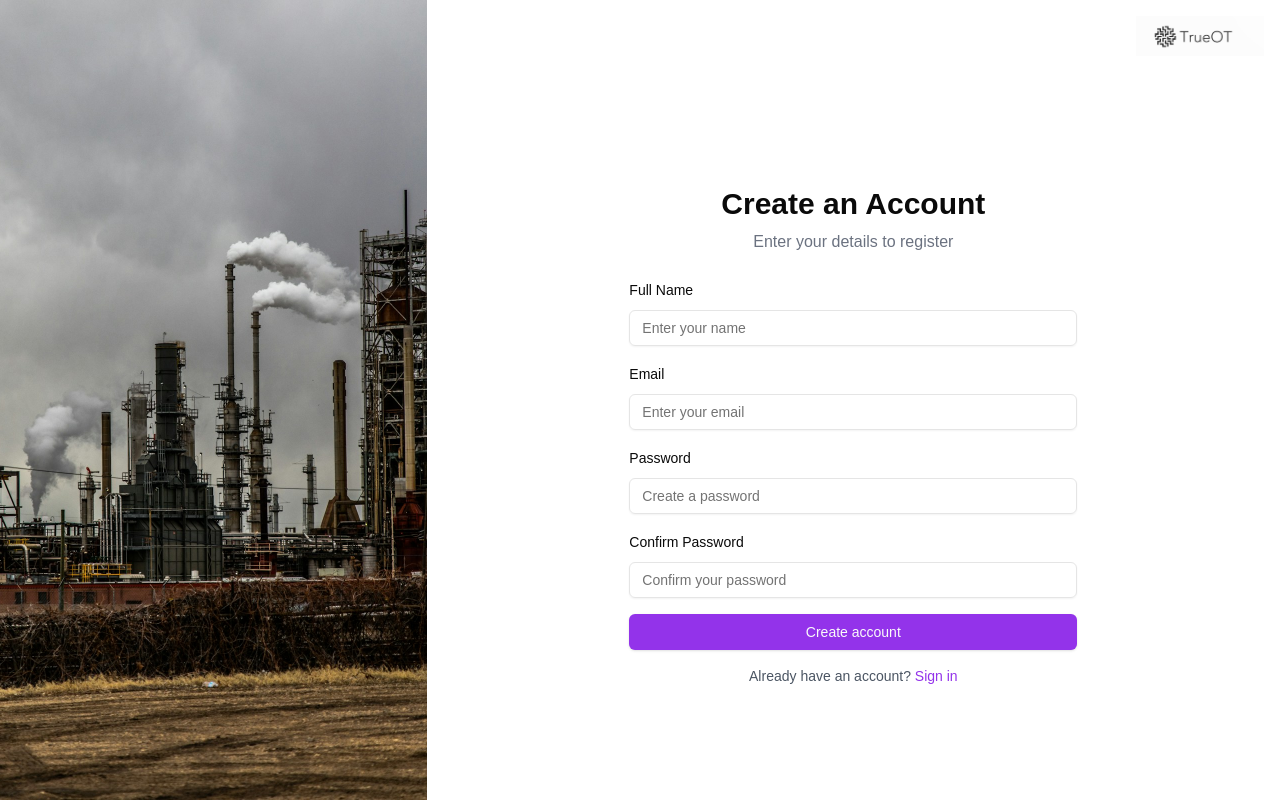
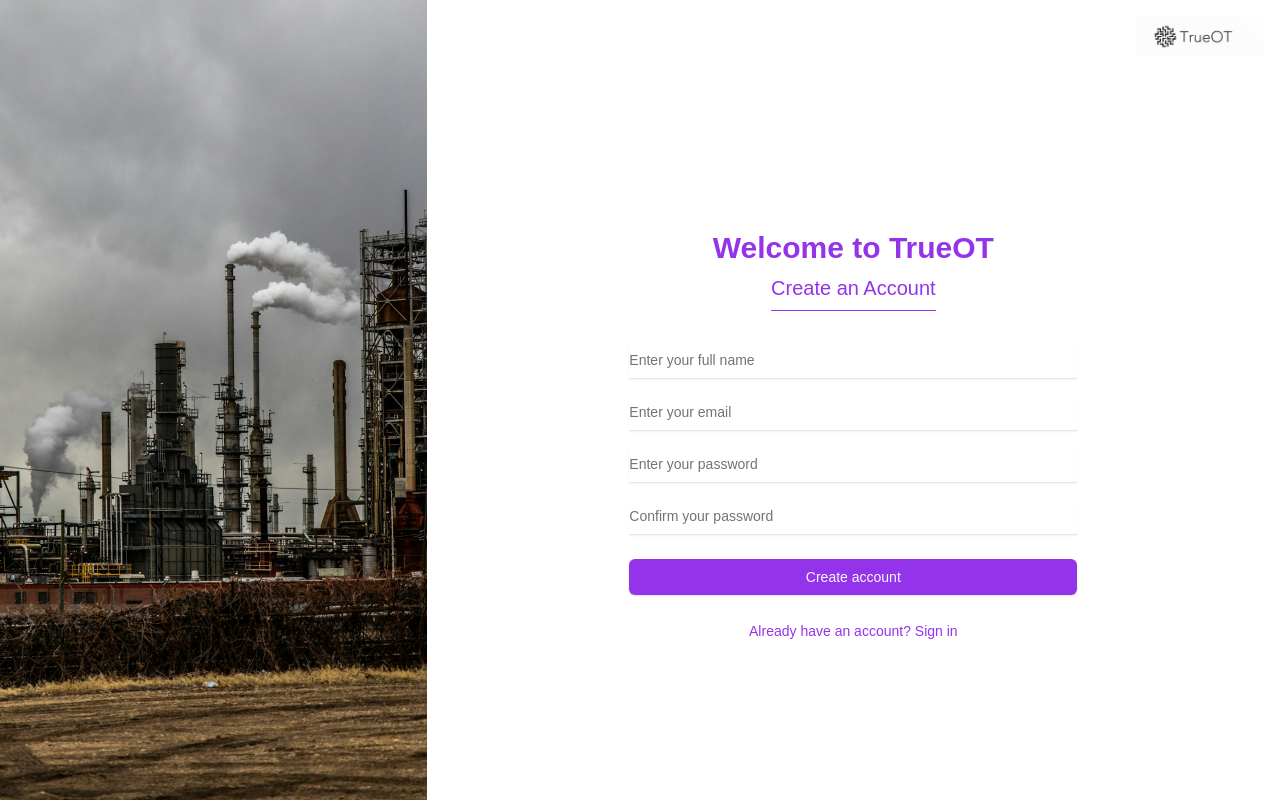
Before and after one commit to TrueOT/TrueOT, a Next.js app: page /register in a window 1280 px wide. Built offline with nearby package versions, Linux system fonts and the light colour scheme.

Commit message:
Old Rigester style

```diff
--- a/app/register/page.tsx
+++ b/app/register/page.tsx
@@ -54,7 +54,6 @@
         />
       </div>
 
-
       {/* Right side - Registration Form */}
       <div className="flex flex-1 flex-col bg-white">
         {/* Logo */}
@@ -68,84 +67,79 @@
 
         {/* Registration Form */}
         <div className="flex flex-1 items-center justify-center px-8">
-          <div className="w-full max-w-md space-y-6">
+          <div className="w-full max-w-md space-y-8">
             {/* Welcome Text */}
             <div className="space-y-2 text-center">
-              <h1 className="text-3xl font-bold">Create an Account</h1>
-              <p className="text-gray-500">Enter your details to register</p>
+              <h1 className="text-3xl font-semibold text-purple-600">Welcome to TrueOT</h1>
+              <h2 className="text-xl text-purple-600 border-b border-purple-600 pb-2 inline-block">Create an Account</h2>
             </div>
 
-            <form onSubmit={onSubmit} className="space-y-4">
-              <div className="space-y-2">
-                <label htmlFor="name" className="text-sm font-medium">
-                  Full Name
-                </label>
+            {error && (
+              <div className="bg-red-50 text-red-600 p-3 rounded-md text-sm">
+                {error}
+              </div>
+            )}
+
+            <form onSubmit={onSubmit} className="space-y-6">
+              <div className="space-y-4">
+                <div>
                   <Input
                     id="name"
                     name="name"
                     type="text"
-                  placeholder="Enter your name"
+                    placeholder="Enter your full name"
+                    className="border-b border-t-0 border-x-0 rounded-none focus-visible:ring-0 px-0"
                     required
                   />
                 </div>
 
-              <div className="space-y-2">
-                <label htmlFor="email" className="text-sm font-medium">
-                  Email
-                </label>
+                <div>
                   <Input
                     id="email"
                     name="email"
                     type="email"
                     placeholder="Enter your email"
+                    className="border-b border-t-0 border-x-0 rounded-none focus-visible:ring-0 px-0"
                     required
                   />
                 </div>
 
-              <div className="space-y-2">
-                <label htmlFor="password" className="text-sm font-medium">
-                  Password
-                </label>
+                <div>
                   <Input
                     id="password"
                     name="password"
                     type="password"
-                  placeholder="Create a password"
+                    placeholder="Enter your password"
+                    className="border-b border-t-0 border-x-0 rounded-none focus-visible:ring-0 px-0"
                     required
                   />
                 </div>
 
-              <div className="space-y-2">
-                <label htmlFor="confirmPassword" className="text-sm font-medium">
-                  Confirm Password
-                </label>
+                <div>
                   <Input
                     id="confirmPassword"
                     name="confirmPassword"
                     type="password"
                     placeholder="Confirm your password"
+                    className="border-b border-t-0 border-x-0 rounded-none focus-visible:ring-0 px-0"
                     required
                   />
                 </div>
-
-              {error && (
-                <div className="text-red-500 text-sm">{error}</div>
-              )}
+              </div>
 
               <Button
                 type="submit"
-                className="w-full bg-[#9333EA] hover:bg-[#8829e0]"
+                className="w-full bg-purple-600 hover:bg-purple-700"
                 disabled={isLoading}
               >
                 {isLoading ? "Creating account..." : "Create account"}
               </Button>
 
-              <p className="text-center text-sm text-gray-600">
-                Already have an account?{" "}
-                <Link href="/login" className="text-[#9333EA] hover:underline">
-                  Sign in
+              <div className="text-center">
+                <Link href="/login" className="text-purple-600 hover:underline text-sm">
+                  Already have an account? Sign in
                 </Link>
-              </p>
+              </div>
             </form>
           </div>
         </div>
```
Lines whose indentation alone changed are shown as unchanged.
